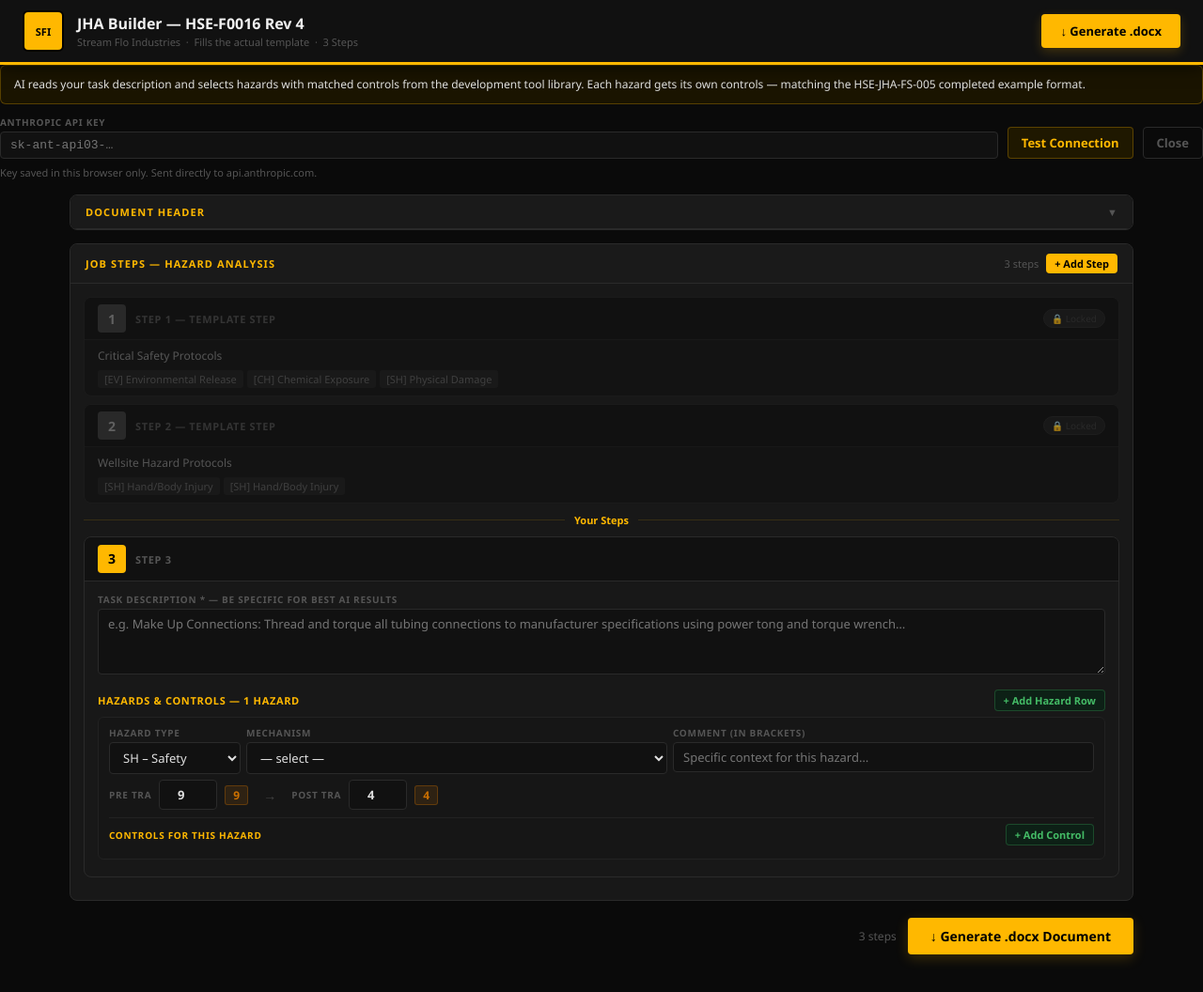
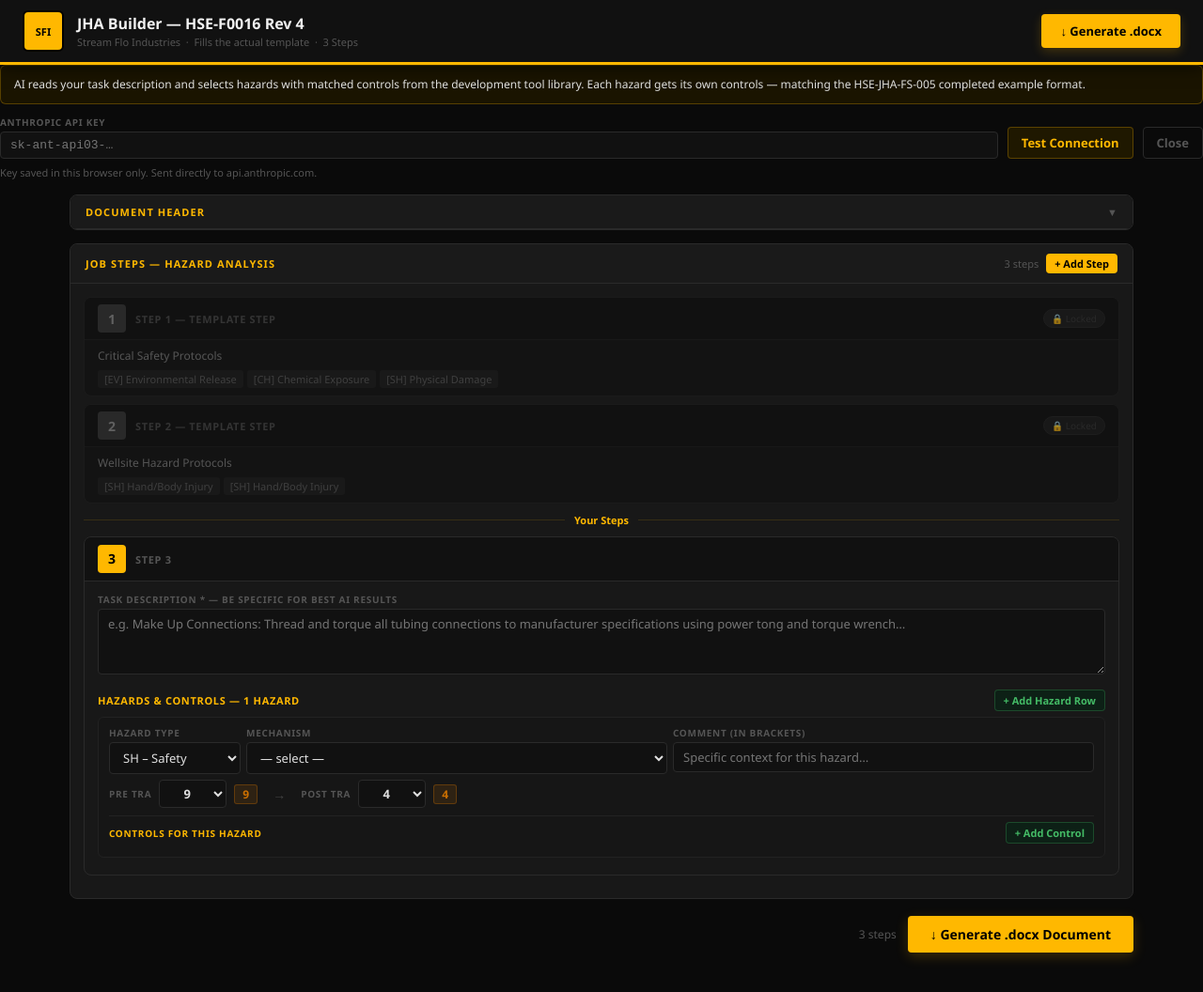
Before and after one commit to brianjdawe-sys/JHA-Builder, a plain HTML site: page index.html in a window 1280 px wide. Shown: the whole page at 94% size. Drawn offline with Linux system fonts and the light colour scheme.

Commit message:
Add files via upload

```diff
--- a/index.html
+++ b/index.html
@@ -3,7 +3,7 @@
 <head>
 <meta charset="UTF-8"/>
 <meta name="viewport" content="width=device-width,initial-scale=1.0"/>
-<title>JHA Builder v7 — HSE-F0016 | Stream Flo Industries</title>
+<title>JHA Builder — HSE-F0016 | Stream Flo Industries</title>
 <style>
 *{box-sizing:border-box;margin:0;padding:0}
 html,body{background:#0a0a0a;font-family:'Segoe UI',system-ui,sans-serif;color:#e0e0e0;font-size:14px;min-height:100vh}
@@ -335,17 +335,25 @@ function buildHazBlock(haz, step) {
   r2.style.cssText="display:flex;align-items:center;gap:16px;margin-bottom:8px";
 
   function makeTraGroup(label, val, onchange) {
+    var TRA_VALS=[1,2,3,4,5,6,8,9,10,12,15,16,20,25];
     var g=document.createElement("div"); g.style.cssText="display:flex;align-items:center;gap:8px";
     var l2=document.createElement("label"); l2.className="lbl"; l2.style.marginBottom="0"; l2.textContent=label; g.appendChild(l2);
-    var inp=document.createElement("input"); inp.type="number"; inp.min="1"; inp.max="25"; inp.value=val;
-    inp.style.cssText="width:62px;font-weight:700;text-align:center";
+    var sel=document.createElement("select");
+    sel.style.cssText="width:72px;font-weight:700;text-align:center;padding:4px 2px";
+    TRA_VALS.forEach(function(v){
+      var opt=document.createElement("option"); opt.value=v; opt.textContent=v;
+      var ts=traStyle(v);
+      opt.style.background=ts.bg; opt.style.color=ts.fg;
+      if(v===val||String(v)===String(val)) opt.selected=true;
+      sel.appendChild(opt);
+    });
     var badge=traBadge(val);
-    inp.oninput=function(){
-      var v=parseInt(inp.value,10)||9; onchange(v);
+    sel.onchange=function(){
+      var v=parseInt(sel.value,10); onchange(v);
       var ts2=traStyle(v); badge.textContent=v;
       badge.style.background=ts2.bg+"22"; badge.style.color=ts2.bg; badge.style.border="1px solid "+ts2.bg+"55";
     };
-    g.appendChild(inp); g.appendChild(badge); return g;
+    g.appendChild(sel); g.appendChild(badge); return g;
   }
   r2.appendChild(makeTraGroup("Pre TRA",haz.preTRA,function(v){haz.preTRA=v;}));
   var arr=document.createElement("span"); arr.style.color="#444"; arr.textContent="→"; r2.appendChild(arr);
@@ -452,13 +460,6 @@ function renderDocsTools() {
 // ══════════════════════════════════════════════════════════════════════════════
 // AI
 // ══════════════════════════════════════════════════════════════════════════════
-function setStatus(type,msg){
-  var sb=ge("status-bar"); sb.textContent=msg; sb.style.display="block";
-  if(type==="loading"){sb.style.cssText="padding:9px 24px;font-size:13px;display:block;background:#1f1800;border-bottom:1px solid #FFB800;color:#FFB800";}
-  if(type==="done")   {sb.style.cssText="padding:9px 24px;font-size:13px;display:block;background:#44bb6622;border-bottom:1px solid #44bb66;color:#81c784";}
-  if(type==="error")  {sb.style.cssText="padding:9px 24px;font-size:13px;display:block;background:#ff444422;border-bottom:1px solid #ff4444;color:#ff4444";}
-  if(type==="idle")   {sb.style.display="none";}
-}
 
 // ══════════════════════════════════════════════════════════════════════════════
 // TEMPLATE ZIP — uses JSZip (loaded from CDN) for reliable ZIP handling
```
